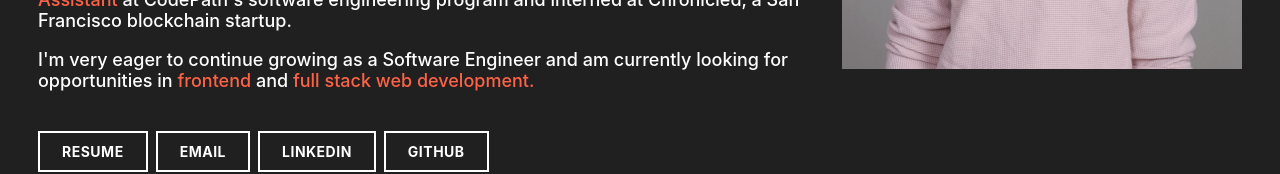
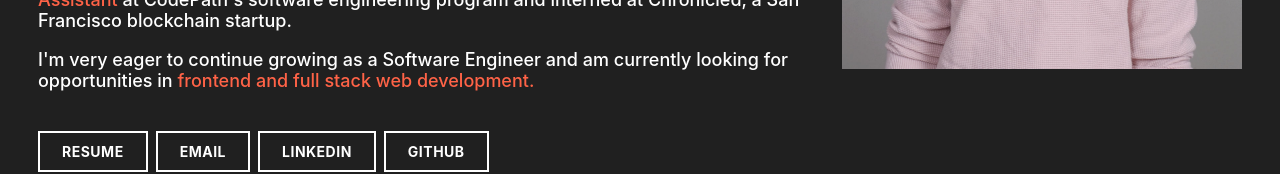
Before and after one commit to paigegodfrey/portfolio-2023, a React (Vite) app: page /about in a window 1280 px wide. Shown: the part 571-745 px from the top of the page. Built offline with nearby package versions, Linux system fonts and the light colour scheme.

Commit message:
updated About text highlighting

```diff
--- a/src/components/About/About.jsx
+++ b/src/components/About/About.jsx
@@ -48,8 +48,7 @@ export default function About() {
           <p>
             I'm very eager to continue growing as a Software Engineer and am currently
             looking for opportunities in <span style={{ textDecoration: 'none', color: 'tomato' }}>
-              frontend</span> and <span style={{ textDecoration: 'none', color: 'tomato' }}>
-              full stack web development.
+              frontend and  full stack web development.
             </span>
           </p>
           <div className="btn-container">
```
